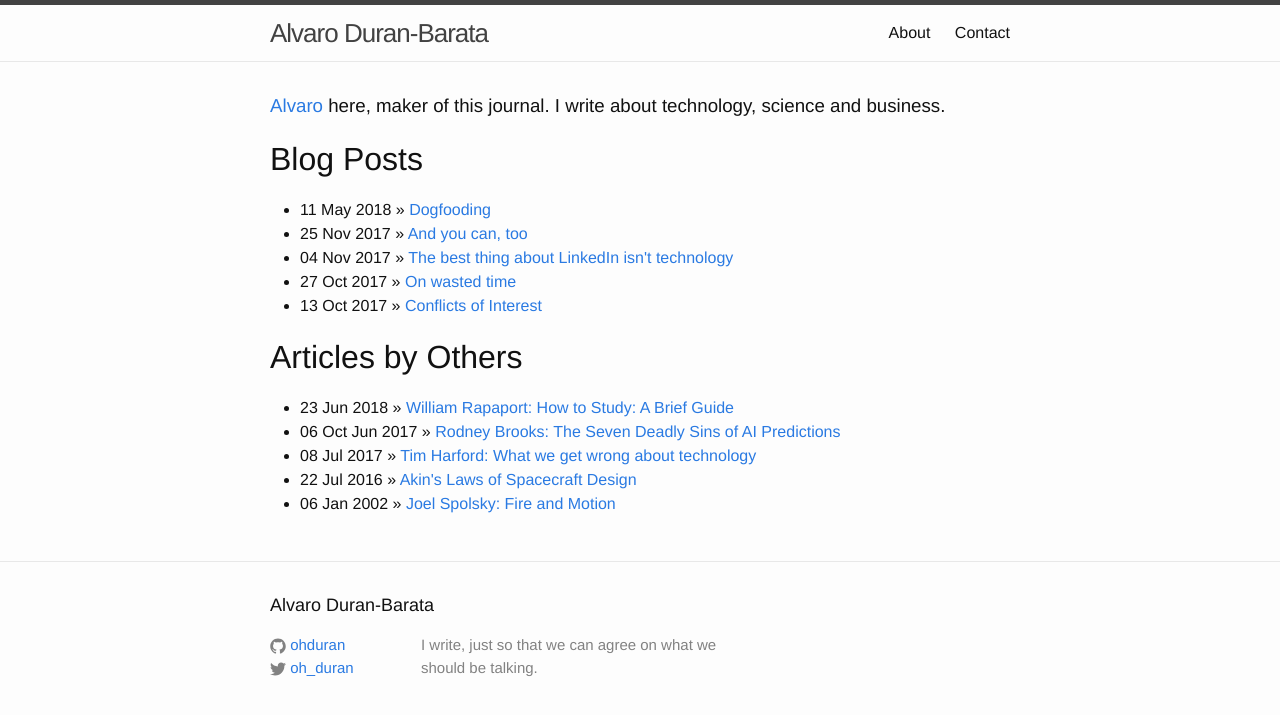
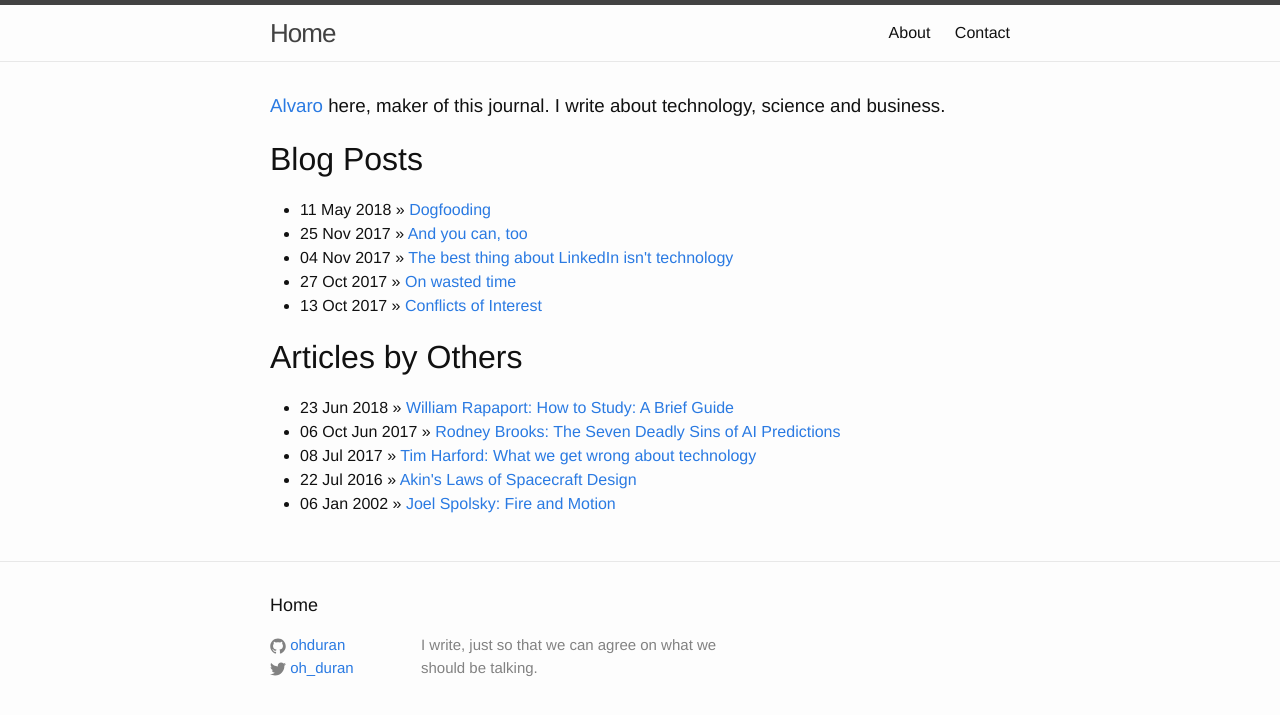
Before and after one commit to ohduran/ohduran.github.io, a Jekyll site: the page built from index.html, in a window 1280 px wide. Shown: the top 715 px of the page. Built offline with Jekyll 4.4.1, drawn with Linux system fonts in a browser that asks for light colours.

Commit message:
Changes on title

```diff
--- a/_config.yml
+++ b/_config.yml
@@ -6,7 +6,7 @@
 # 'jekyll serve'. If you change this file, please restart the server process.
 
 # Site settings
-title: Alvaro Duran-Barata
+title: Home
 email: alvaro.duranb@gmail.com
 description:  # this means to ignore newlines until "baseurl:"
   I write, just so that we can agree
--- a/css/screen.css
+++ b/css/screen.css
@@ -79,7 +79,7 @@ ul.posts {
 /*****************************************************************************/
 
 .site {
-  font-size: 110%;
+  font-size: 100%;
   text-align: justify;
   width: 42em;
   margin: 3em auto 2em auto;
```
